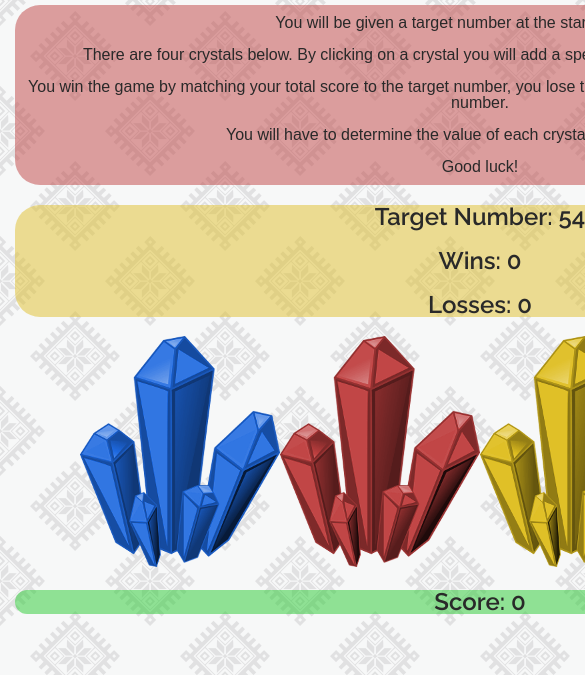
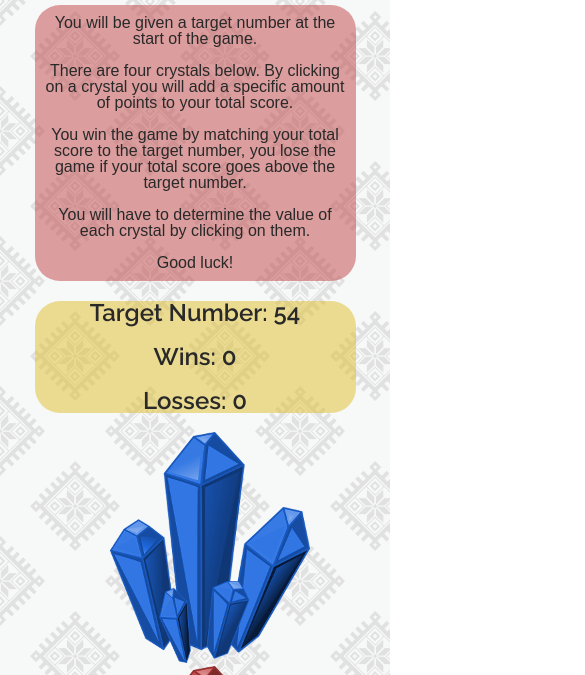
Before and after one commit to agonz519/week-4-game, a plain HTML site: page index.html in a window 390 px wide. Shown: the part 169-844 px from the top of the page, 585 px wide, since content can reach past the window. Drawn offline with nearby package versions, Linux system fonts and the light colour scheme.

Commit message:
Added responsiveness.

```diff
--- a/assets/css/style.css
+++ b/assets/css/style.css
@@ -85,3 +85,36 @@ header {
     background: rgba(223, 191, 45, 0.5);
     border-radius: 25px;
 }
+
+@media only screen and (max-width: 980px) {
+
+    .entireContentArea {
+        width: 727px;
+    }
+
+    #crystals {
+        width: 500px;
+        margin: 0 auto;
+    }
+
+}
+
+@media only screen and (max-width: 768px) {
+
+    .entireContentArea {
+        width: 600px;
+    }
+
+}
+
+@media only screen and (max-width: 640px) {
+
+    .entireContentArea {
+        width: 90vw;
+    }
+
+    #crystals {
+        width: 90vw;
+    }
+
+}
```
